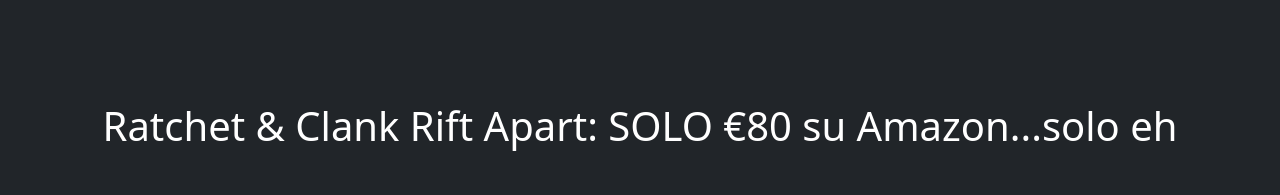
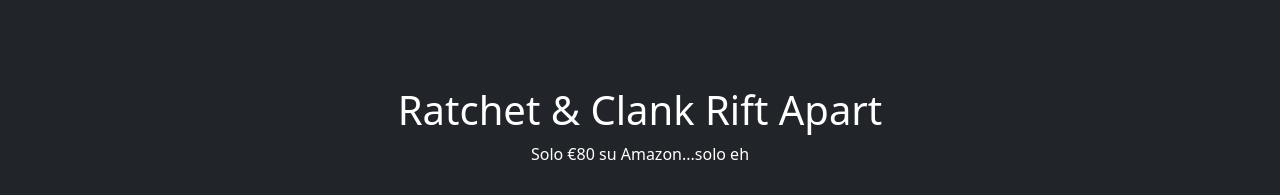
Before and after one commit to Dan848/js-array-carousel, a plain HTML site: page index.html in a window 1280 px wide. Shown: the top 195 px of the page. Drawn offline with nearby package versions, Linux system fonts and the light colour scheme.

Commit message:
better title

```diff
--- a/css/style.css
+++ b/css/style.css
@@ -17,11 +17,11 @@ img {
     display: none;
 }
 
-.carousel-title {
+.carousel-title,.carousel-subtitle {
     display: none;
 }
 
-.carousel-title.active {
+.carousel-title.active,.carousel-subtitle.active {
     display: block;
 }
 
--- a/js/script.js
+++ b/js/script.js
@@ -47,12 +47,14 @@ function goPrev () {
 }
 
 function removeActive () {
+    document.querySelectorAll(".carousel-subtitle")[imgIndex].classList.remove("active")
     document.querySelectorAll(".carousel-title")[imgIndex].classList.remove("active");
     document.querySelectorAll(".thumb")[imgIndex].classList.remove("active");
     document.querySelectorAll(".slide")[imgIndex].classList.remove("active");
 }
 
 function addActive () {
+    document.querySelectorAll(".carousel-subtitle")[imgIndex].classList.add("active")
     document.querySelectorAll(".carousel-title")[imgIndex].classList.add("active");
     document.querySelectorAll(".thumb")[imgIndex].classList.add("active");
     document.querySelectorAll(".slide")[imgIndex].classList.add("active");
@@ -68,7 +70,8 @@ function stopAutoplay () {
 }
 
 function addImages(element) {
-    carousel.parentNode.insertBefore(createChild("h1", ["carousel-title", "mb-5"], `${element.imgName}`), carousel);
+    carousel.parentNode.insertBefore(createChild("h1", ["carousel-title", "mb-2"], `${element.imgName}`), carousel);
+    carousel.parentNode.insertBefore(createChild("p", ["carousel-subtitle", "mb-5", "fs-"], `${element.subTitle}`), carousel);
     slides += `<div class="slide">
     <img src="./${element.src}" alt="Carosello-${element.imgName}"></div>`;
     thumb += `<div class="thumb">
@@ -79,23 +82,28 @@ function addImages(element) {
 const images = [
     {
         src: `img/01.webp`,
-        imgName: `Spiderman dal dubbio colore`
+        imgName: `Spider-man`,
+        subTitle: `Dal dubbio colore`
     },
     {
         src: `img/02.webp`,
-        imgName: `Ratchet & Clank Rift Apart: SOLO €80 su Amazon...solo eh`
+        imgName: `Ratchet & Clank Rift Apart`,
+        subTitle: `Solo €80 su Amazon...solo eh`
     },
     {
         src: `img/03.webp`,
-        imgName: `Credo sia Fortnite, non ci gioco...ma perché c'è Darth Fener`
+        imgName: `Credo sia Fortnite`,
+        subTitle: `Non lo so, non ci gioco...ma perché c'è Darth Fener?`
     },
     {
         src: `img/04.webp`,
-        imgName: `Stray, bellissimo gioco, bellissimo gatto`
+        imgName: `Stray`,
+        subTitle: `Bellissimo gioco, bellissimo gatto`
     },
     {
         src: `img/05.webp`,
-        imgName: `Gli Avengers che hai ordinato su Wish... volevo dire della Marvel`
+        imgName: `Gli Avengers`,
+        subTitle: `...che hai ordinato su Wish... volevo dire della Marvel`
     }
 ];
 //Associo una variabile css alla lunghezza dell'array per suddividere equamente le immagini nel box thumbnails
```
